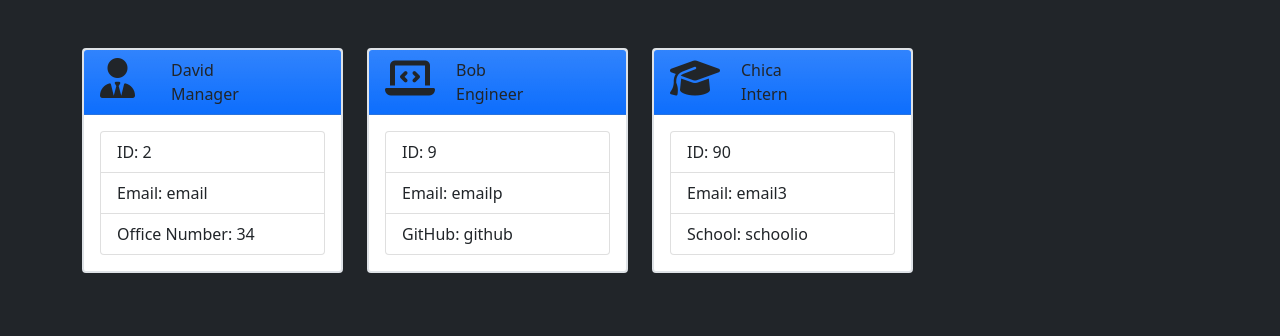
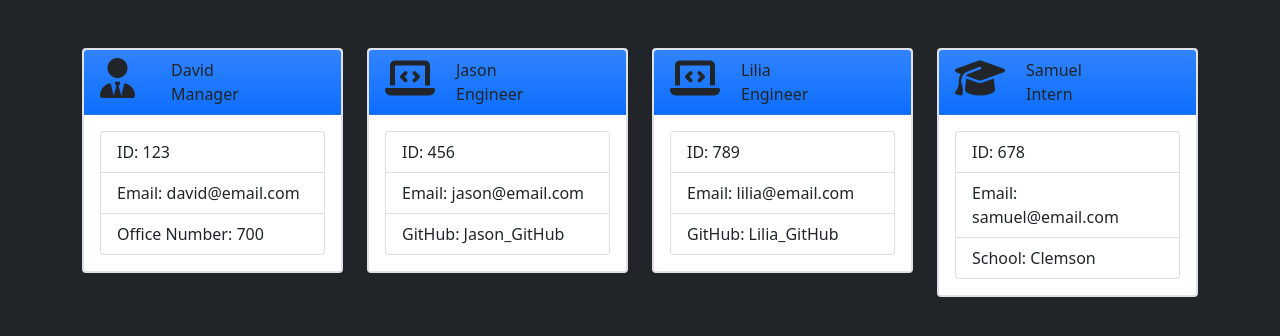
Before and after one commit to DaveyManuel/TeamProfileGenerator, a website: page team.html in a window 1280 px wide. Shown: the part 104-440 px from the top of the page. Drawn offline with nearby package versions, Linux system fonts and the light colour scheme.

```diff
--- a/team.html
+++ b/team.html
@@ -32,13 +32,13 @@
     <div class="card-body">
         <ul class="list-group">
             <li class="list-group-item">
-                ID: 2
+                ID: 123
             </li>
             <li class="list-group-item">
-                Email: email
+                Email: david@email.com
             </li>
             <li class="list-group-item">
-                Office Number: 34
+                Office Number: 700
             </li>
         </ul>
     </div>
@@ -51,7 +51,7 @@
         <div class="row">
             <div class="col-4"><i class="fas fa-laptop-code fs-1"></i></div>
             <div class="col">
-                <div class="row">Bob</div>
+                <div class="row">Jason</div>
                 <div class="row">Engineer</div>
             </div>
         </div>
@@ -59,13 +59,40 @@
     <div class="card-body">
         <ul class="list-group">
             <li class="list-group-item">
-                ID: 9
+                ID: 456
             </li>
             <li class="list-group-item">
-                Email: emailp
+                Email: jason@email.com
             </li>
             <li class="list-group-item">
-                GitHub: github
+                GitHub: Jason_GitHub
+            </li>
+        </ul>
+    </div>
+</div>
+</div>
+
+    <div class="col-sm-3 mt-5">
+    <div class="card border border-2">
+    <div class="card-header bg-primary bg-gradient">
+        <div class="row">
+            <div class="col-4"><i class="fas fa-laptop-code fs-1"></i></div>
+            <div class="col">
+                <div class="row">Lilia</div>
+                <div class="row">Engineer</div>
+            </div>
+        </div>
+    </div>
+    <div class="card-body">
+        <ul class="list-group">
+            <li class="list-group-item">
+                ID: 789
+            </li>
+            <li class="list-group-item">
+                Email: lilia@email.com
+            </li>
+            <li class="list-group-item">
+                GitHub: Lilia_GitHub
             </li>
         </ul>
     </div>
@@ -78,7 +105,7 @@
         <div class="row">
             <div class="col-4"><i class="fas fa-graduation-cap fs-1"></i></div>
             <div class="col">
-                <div class="row">Chica</div>
+                <div class="row">Samuel</div>
                 <div class="row">Intern</div>
             </div>
         </div>
@@ -86,13 +113,13 @@
     <div class="card-body">
         <ul class="list-group">
             <li class="list-group-item">
-                ID: 90
+                ID: 678
             </li>
             <li class="list-group-item">
-                Email: email3
+                Email: samuel@email.com
             </li>
             <li class="list-group-item">
-                School: schoolio
+                School: Clemson
             </li>
         </ul>
     </div>
```
Also changed, not shown: README.md.
